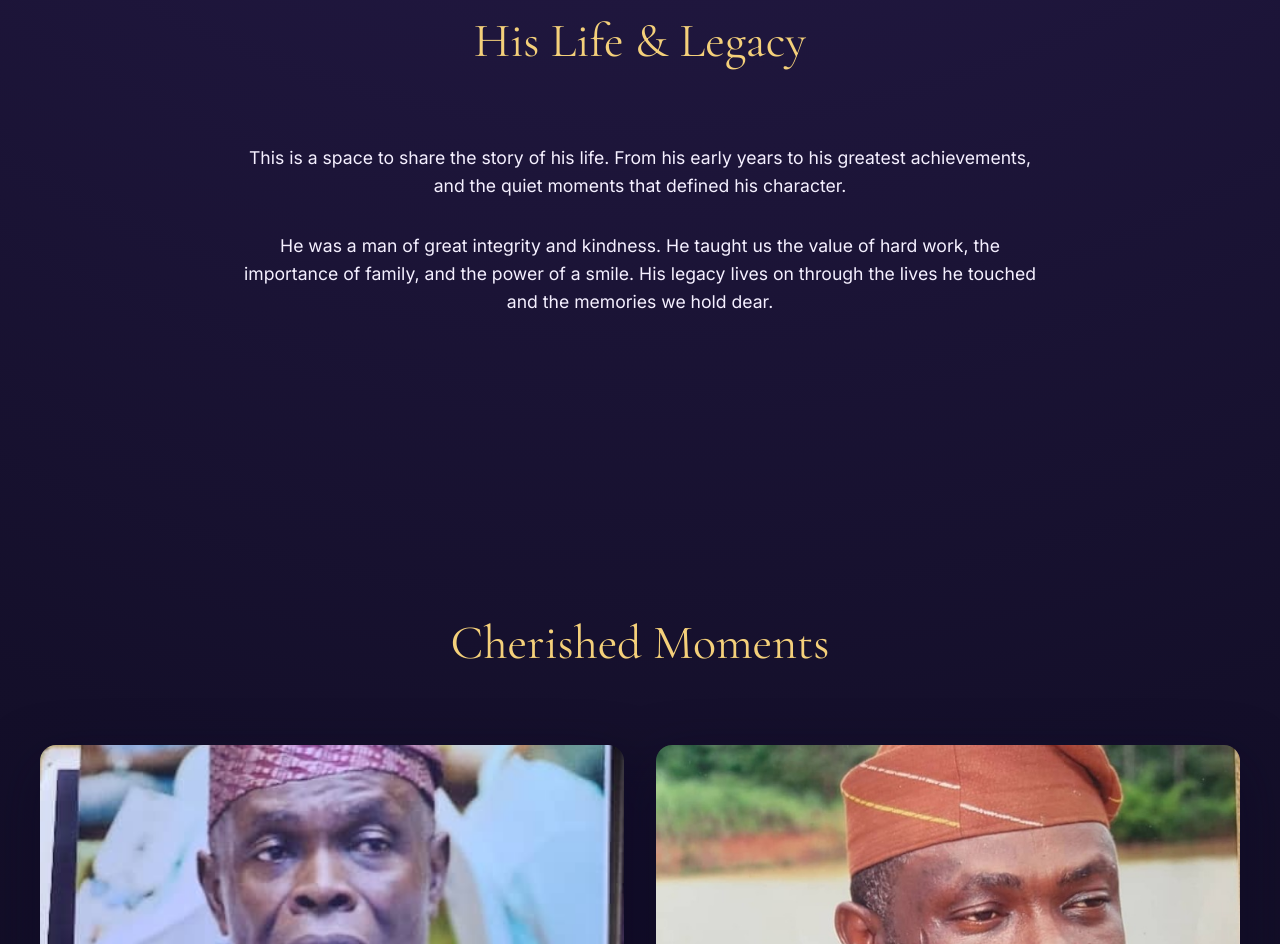
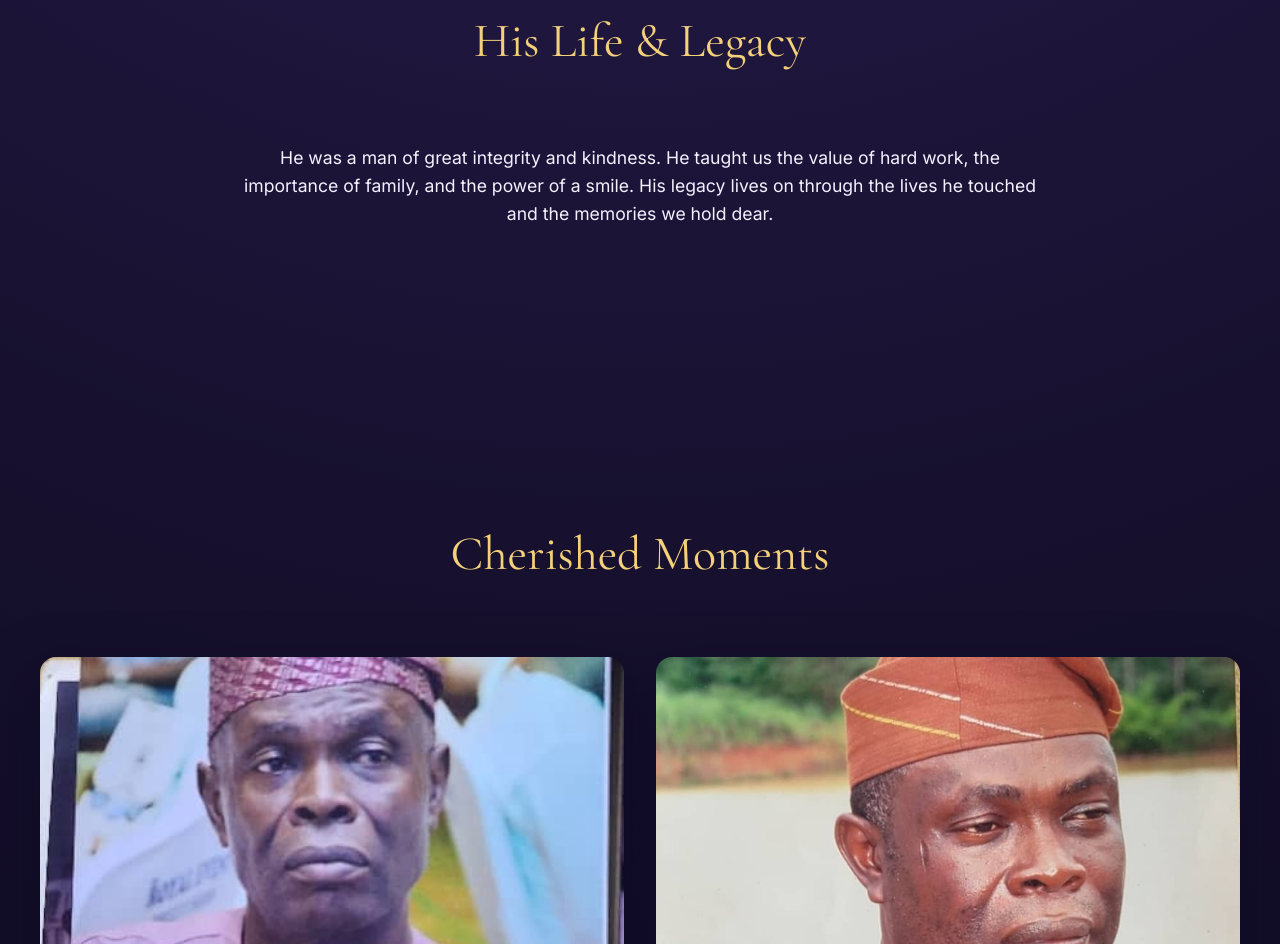
Before and after one commit to Ifeanyigates2/Tribute1, a website: page index.html in a window 1280 px wide. Shown: the part 925-1869 px from the top of the page. Drawn offline with nearby package versions, Linux system fonts and the light colour scheme; no server answers.

Commit message:
Trim biography intro

```diff
--- a/index.html
+++ b/index.html
@@ -42,8 +42,6 @@
                 <h2>His Life & Legacy</h2>
                 <div class="bio-content">
                     <div class="bio-text">
-                        <p>This is a space to share the story of his life. From his early years to his greatest
-                            achievements, and the quiet moments that defined his character.</p>
                         <p>He was a man of great integrity and kindness. He taught us the value of hard work, the
                             importance of family, and the power of a smile. His legacy lives on through the lives he
                             touched and the memories we hold dear.</p>
```
